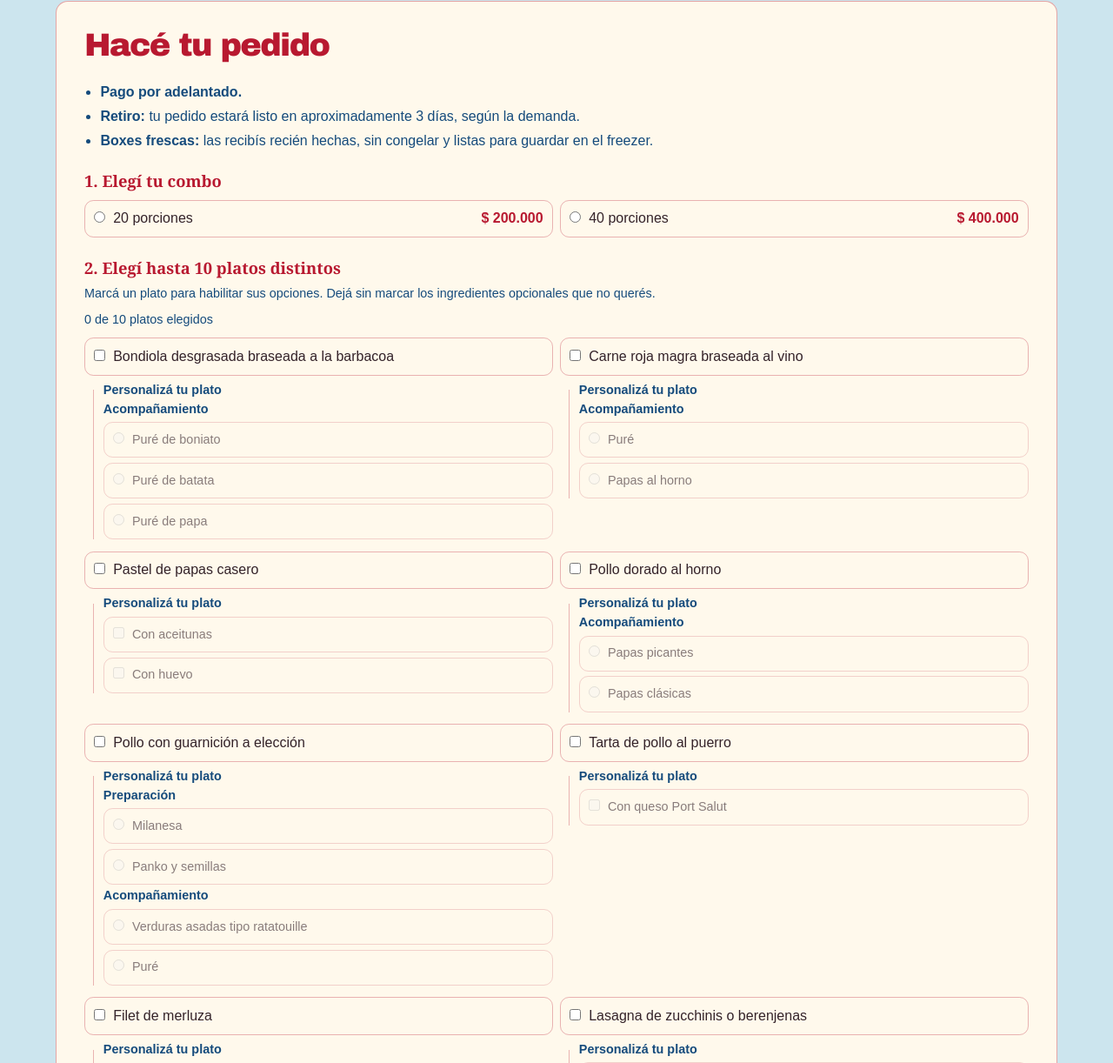
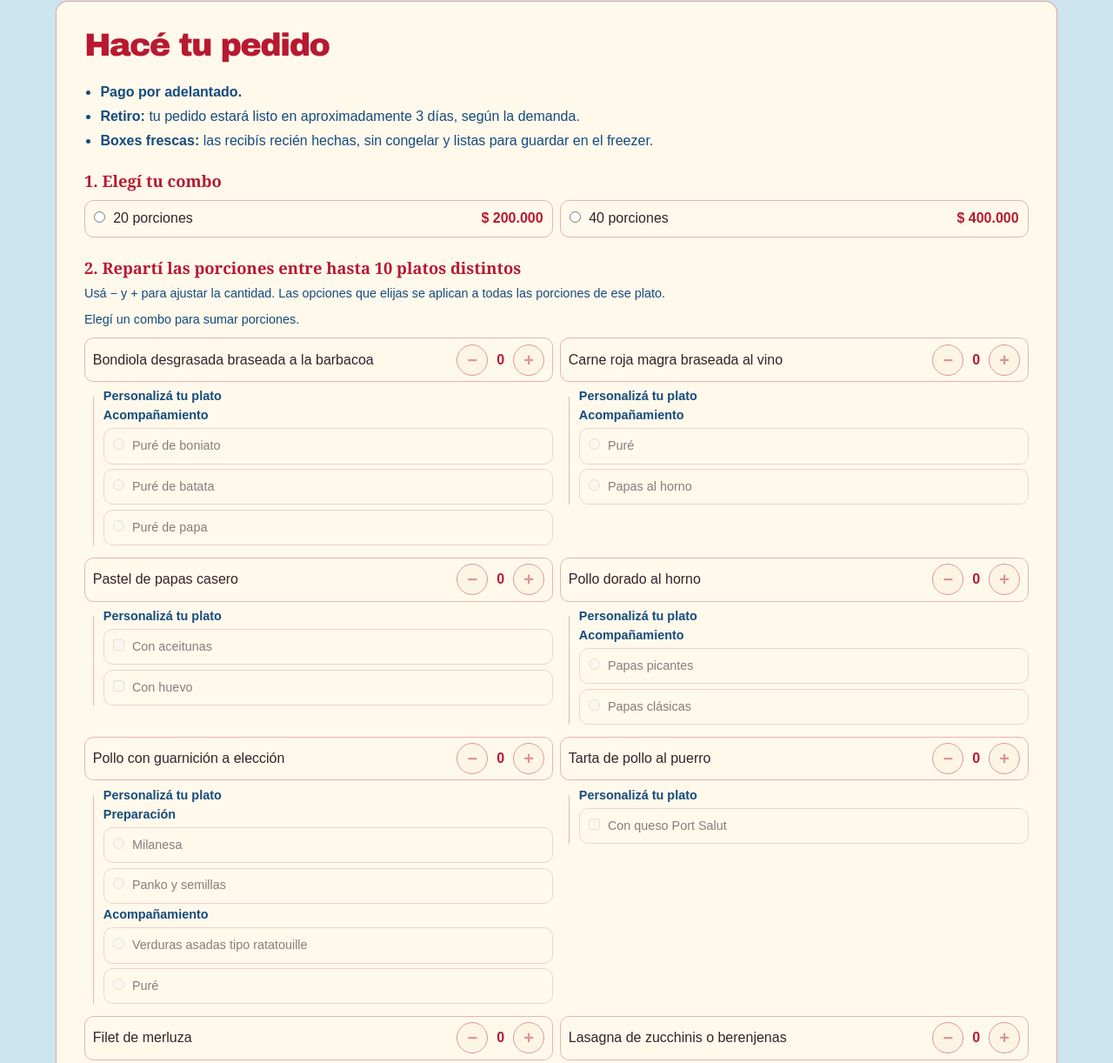
Before and after one commit to FlorStein/balancebox, a plain HTML site: page index.html in a window 1280 px wide. Shown: the part 3512-4734 px from the top of the page at 87% size. Drawn offline with Linux system fonts and the light colour scheme.

Commit message:
Let customers set portions per dish

```diff
--- a/index.html
+++ b/index.html
@@ -5,8 +5,8 @@
 <meta name="viewport" content="width=device-width, initial-scale=1">
 <meta name="description" content="Almuerzos y cenas caseras con macros por porción. Explorá la carta de BalanceBox y sus combos a elección.">
 <title>BalanceBox — Carta y macros</title>
-<link rel="stylesheet" href="style.css?v=opciones">
-<script src="menu.js?v=carta-2" defer></script>
+<link rel="stylesheet" href="style.css?v=porciones">
+<script src="menu.js?v=porciones" defer></script>
 </head>
 <body>
 <a class="skip" href="#carta">Ir a la carta</a>
@@ -67,10 +67,10 @@
 </div>
 </fieldset>
 <fieldset>
-<legend>2. Elegí hasta 10 platos distintos</legend>
-<p class="order-help">Marcá un plato para habilitar sus opciones. Dejá sin marcar los ingredientes opcionales que no querés.</p>
-<p id="dish-count" role="status">0 de 10 platos elegidos</p>
-<p id="dish-error" role="alert" hidden>Elegí al menos un plato para continuar.</p>
+<legend>2. Repartí las porciones entre hasta 10 platos distintos</legend>
+<p class="order-help">Usá − y + para ajustar la cantidad. Las opciones que elijas se aplican a todas las porciones de ese plato.</p>
+<p id="dish-count" role="status">Elegí un combo para sumar porciones.</p>
+<p id="dish-error" role="alert" tabindex="-1" hidden></p>
 <div class="order-dishes"></div>
 </fieldset>
 <fieldset>
--- a/menu.js
+++ b/menu.js
@@ -108,14 +108,28 @@ const extrasByDish = new Map([
 const dishOptions = dishes.map(([category, name], index) => {
   const container = document.createElement("div");
   container.className = "order-dish";
-  const label = document.createElement("label");
-  const input = document.createElement("input");
-  input.type = "checkbox";
-  input.name = "dish";
-  input.value = name;
   const hasSurcharge = category === 3;
-  label.append(input, document.createTextNode(name + (hasSurcharge ? " (con adicional)" : "")));
-  container.append(label);
+  const row = document.createElement("div");
+  row.className = "order-dish-row";
+  const label = document.createElement("span");
+  label.id = `order-dish-${index}`;
+  label.textContent = name + (hasSurcharge ? " (con adicional)" : "");
+  const controls = document.createElement("div");
+  controls.className = "quantity-controls";
+  controls.setAttribute("role", "group");
+  controls.setAttribute("aria-labelledby", label.id);
+  const decrease = document.createElement("button");
+  const increase = document.createElement("button");
+  const quantity = document.createElement("span");
+  quantity.textContent = "0";
+  for (const [button, symbol, action] of [[decrease, "−", "Quitar"], [increase, "+", "Sumar"]]) {
+    button.type = "button";
+    button.textContent = symbol;
+    button.setAttribute("aria-label", `${action} una porción de ${name}`);
+  }
+  controls.append(decrease, quantity, increase);
+  row.append(label, controls);
+  container.append(row);
   orderDishes.append(container);
 
   const sides = sidesByDish.get(name);
@@ -163,11 +177,24 @@ const dishOptions = dishes.map(([category, name], index) => {
     return extraInput;
   });
   if (choices.length || extras.length) container.append(options);
-  return {input, hasSurcharge, options, choiceGroups, extraInputs};
+  const dish = {name, count: 0, decrease, increase, quantity, hasSurcharge, options, choiceGroups, extraInputs};
+  decrease.addEventListener("click", () => {
+    dish.count -= 1;
+    updateOrder();
+  });
+  increase.addEventListener("click", () => {
+    dish.count += 1;
+    updateOrder();
+  });
+  return dish;
 });
 
 function selectedDishes() {
-  return dishOptions.filter(({input}) => input.checked);
+  return dishOptions.filter(({count}) => count > 0);
+}
+
+function portionsSelected(selection) {
+  return selection.reduce((total, dish) => total + dish.count, 0);
 }
 
 function deliveryCost() {
@@ -179,12 +206,17 @@ function updateOrder() {
   const combo = orderForm.elements.combo.value;
   const hasSalmon = selection.some(option => option.hasSurcharge);
   const atLimit = selection.length >= maxDishes;
-  dishOptions.forEach(({input, options}) => {
-    input.disabled = atLimit && !input.checked;
-    options.disabled = !input.checked;
+  const portions = portionsSelected(selection);
+  dishOptions.forEach(({count, decrease, increase, quantity, options}) => {
+    decrease.disabled = count === 0;
+    increase.disabled = !combo || portions >= Number(combo) || (atLimit && count === 0);
+    quantity.textContent = String(count);
+    options.disabled = count === 0;
   });
-  dishCount.textContent = `${selection.length} de ${maxDishes} platos elegidos${atLimit ? " · Límite alcanzado" : ""}`;
-  if (selection.length) dishError.hidden = true;
+  dishCount.textContent = combo
+    ? `${portions} de ${combo} porciones · ${selection.length} de ${maxDishes} variedades`
+    : "Elegí un combo para sumar porciones.";
+  dishError.hidden = true;
   totalLabel.textContent = hasSalmon ? "Importe base" : "Monto final";
   const shipping = deliveryCost();
   orderAmount.textContent = combo ? formatPrice(comboPrices[combo] + shipping) : "Elegí un combo";
@@ -196,12 +228,15 @@ orderForm.addEventListener("change", updateOrder);
 orderForm.addEventListener("submit", event => {
   event.preventDefault();
   const selection = selectedDishes();
-  if (!selection.length) {
+  const combo = orderForm.elements.combo.value;
+  const remaining = Number(combo) - portionsSelected(selection);
+  if (remaining !== 0) {
+    const count = Math.abs(remaining);
+    dishError.textContent = `${remaining > 0 ? "Sumá" : "Quitá"} ${count} ${count === 1 ? "porción" : "porciones"} para completar el combo de ${combo}.`;
     dishError.hidden = false;
-    dishOptions[0].input.focus();
+    dishError.focus();
     return;
   }
-  const combo = orderForm.elements.combo.value;
   const shipping = deliveryCost();
   const price = formatPrice(comboPrices[combo] + shipping);
   const hasSalmon = selection.some(option => option.hasSurcharge);
@@ -210,12 +245,12 @@ orderForm.addEventListener("submit", event => {
     "",
     `Combo de ${combo} porciones`,
     "Platos elegidos:",
-    ...selection.map(({input, choiceGroups, extraInputs}) => {
+    ...selection.map(({name, count, choiceGroups, extraInputs}) => {
       const choices = choiceGroups.map(({title, fieldName}) =>
         ` · ${title.toLowerCase()}: ${orderForm.elements[fieldName].value}`
       ).join("");
       const extras = extraInputs.map(extra => ` · ${extra.checked ? "con" : "sin"} ${extra.value}`).join("");
-      return `• ${input.value}${choices}${extras}`;
+      return `• ${count} × ${name}${choices}${extras}`;
     }),
     "",
     shipping ? `Entrega: envío a CABA (${formatPrice(shipping)})` : "Entrega: retiro",
--- a/style.css
+++ b/style.css
@@ -73,6 +73,11 @@ h1{font-size:clamp(3rem,13vw,5.9rem)}
 .order label:has(:checked){background:var(--paper);border-color:var(--red)}
 .order label:has(:disabled){opacity:.58;cursor:default}
 .order-dishes{align-items:start}
+.order-dish-row{display:flex;align-items:center;justify-content:space-between;gap:.5rem;border:1px solid #b8193050;border-radius:.65rem;padding:.4rem .55rem}
+.quantity-controls{display:flex;flex-shrink:0;align-items:center;gap:.35rem;color:var(--red)}
+.quantity-controls span{min-width:2ch;text-align:center;font-weight:700;font-variant-numeric:tabular-nums}
+.quantity-controls button{display:grid;place-items:center;width:2.25rem;height:2.25rem;padding:0;border:1px solid var(--red);border-radius:50%;background:var(--paper);color:var(--red);font:700 1.25rem/1 Arial,sans-serif;cursor:pointer}
+.quantity-controls button:disabled{opacity:.45;cursor:default}
 .order .order-options{margin:.45rem 0 .35rem .65rem;padding-left:.65rem;border-left:1px solid #b8193050}
 .order-options legend{font:700 .9rem/1.3 Arial,sans-serif;color:var(--blue)}
 .order .order-sides{margin:.2rem 0 0}
```
